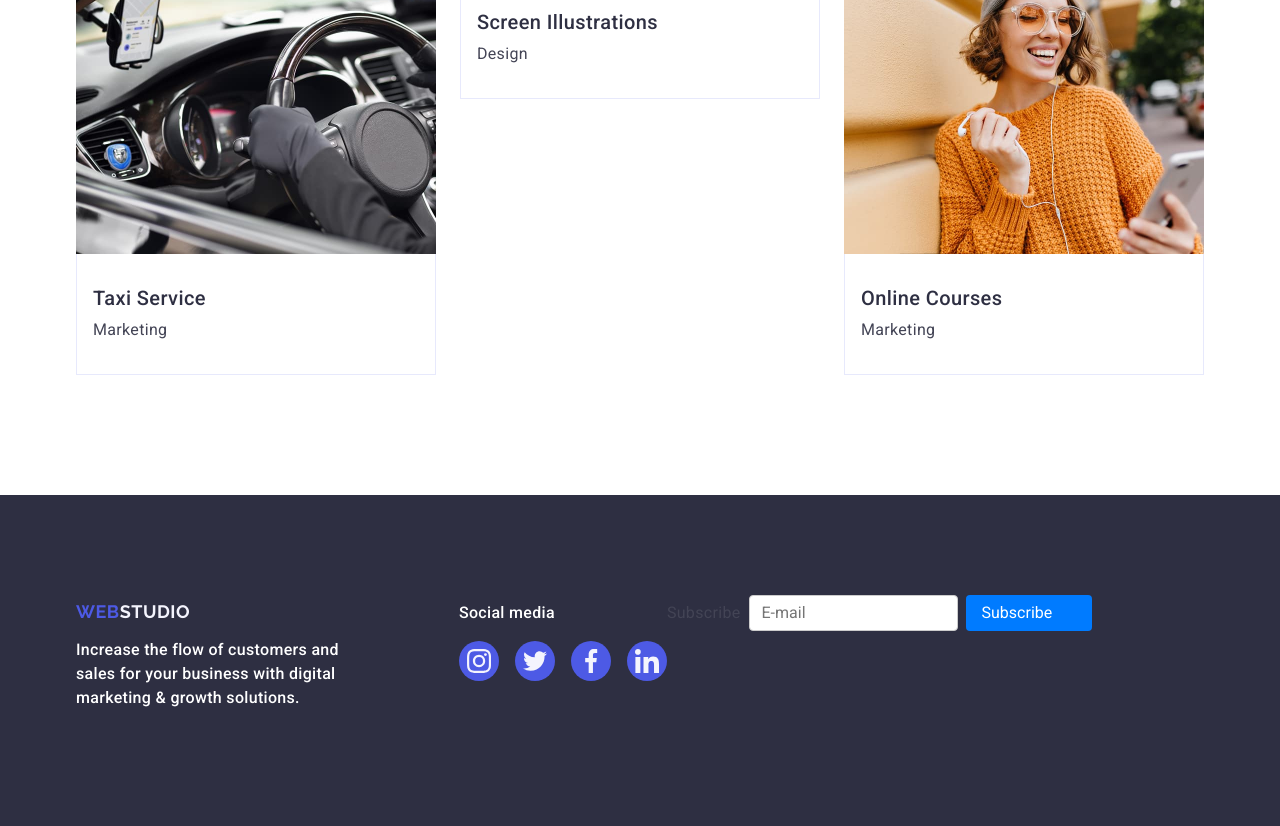
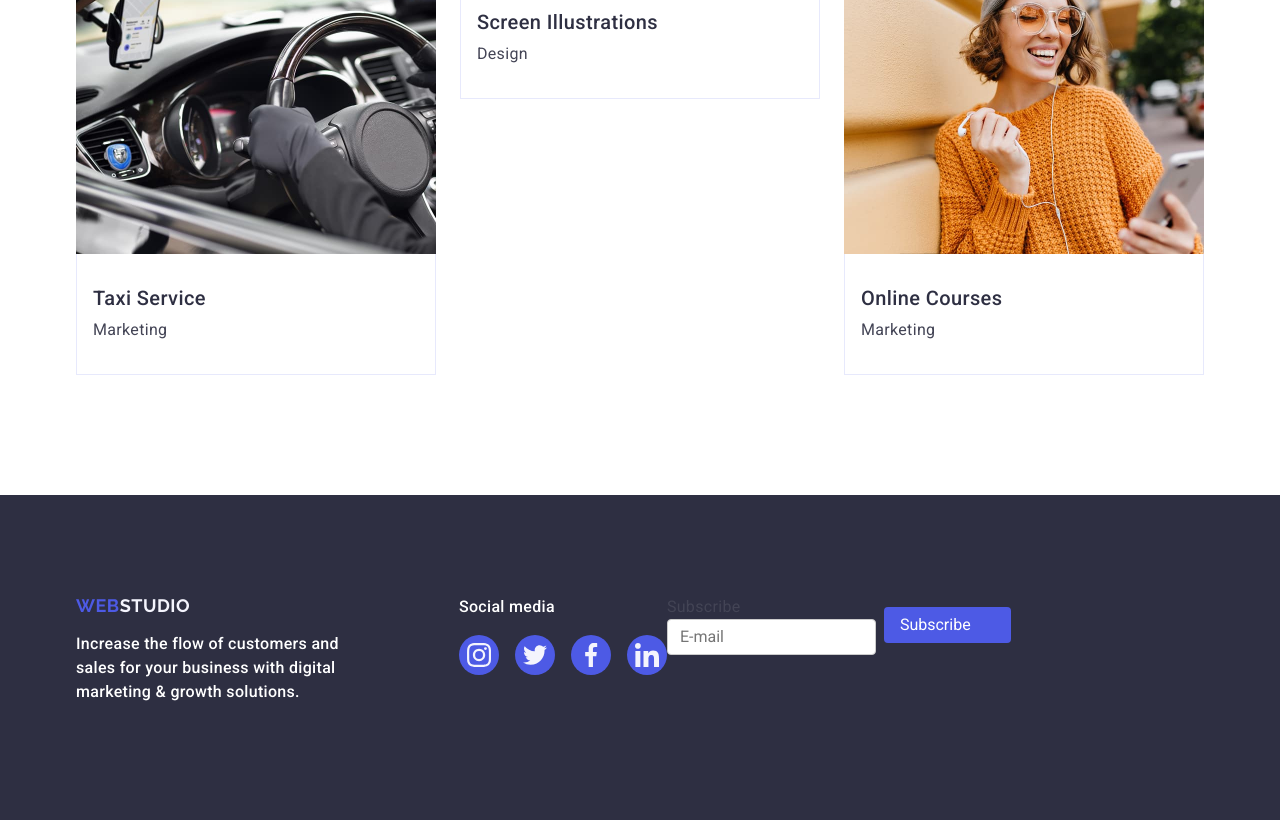
Before and after one commit to vladlenats/goit-markup-hw-05, a website: page index.html in a window 1280 px wide. Shown: the part 2664-3490 px from the top of the page. Drawn offline with nearby package versions, Linux system fonts and the light colour scheme; files whose address does not match are found by name.

Commit message:
second change

```diff
--- a/css/styles.css
+++ b/css/styles.css
@@ -470,7 +470,11 @@ form {
     align-items: center;
     gap: 8px;
 }
+.email-box {
+    display: flex;
+    flex-direction: column;
 
+}
 input[type="email"] {
     padding: 8px 12px;
     border: 1px solid #ccc;
@@ -482,7 +486,7 @@ input[type="email"] {
     display: flex;
     align-items: center;
     gap: 4px;
-    background-color: #007bff;
+    background-color: #4D5AE5;
     color: #fff;
     border: none;
     padding: 8px 16px;
--- a/index.html
+++ b/index.html
@@ -406,8 +406,10 @@
       </ul>
     </div>
   <form>
+    <div class="email-box">
     <label for="email">Subscribe</label>
     <input type="email" id="email" name="email" placeholder="E-mail" required />
+    </div>
     <button type="submit" class="subscribe-button">
       Subscribe
       <svg class="subscribe-icon" width="20" height="20">
```
